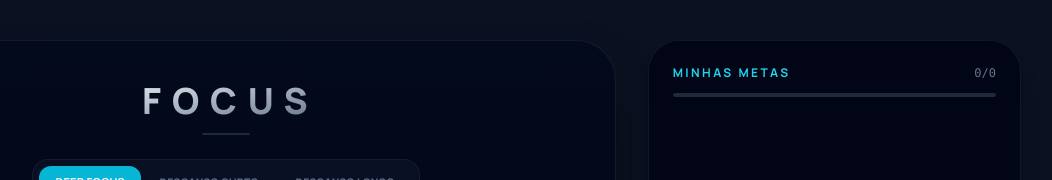
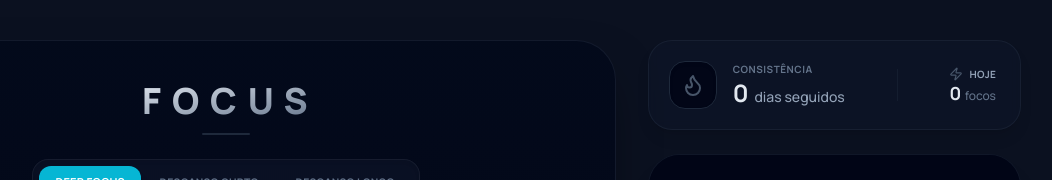
Before and after one commit to lucasemanuelcrc/devfocus, a Next.js app in the folder focus/: page / in a window 1280 px wide. Shown: the top 180 px of the page, without its empty margins (211-1263 px from the left). Built offline with nearby package versions, Linux system fonts and the light colour scheme.

Commit message:
card de consistencia

```diff
--- a/focus/package.json
+++ b/focus/package.json
@@ -8,6 +8,7 @@
     "start": "next start"
   },
   "dependencies": {
+    "lucide-react": "^0.562.0",
     "next": "16.1.1",
     "react": "19.2.3",
     "react-dom": "19.2.3"
--- a/focus/src/app/page.tsx
+++ b/focus/src/app/page.tsx
@@ -1,17 +1,15 @@
 import TimerCard from '@/components/TimerCard';
 import GoalsCard from '@/components/GoalsCard';
 import SoundsCard from '@/components/SoundsCard';
+import StreakCard from '@/components/StreakCard'; // <--- Importe aqui
 
 export default function Home() {
   return (
-    // Fundo atualizado para Navy Profundo (focus-base)
-    // selection:bg-brand-primary personaliza a cor de seleção de texto
     <main className="min-h-screen bg-focus-base text-slate-200 p-6 md:p-8 lg:px-12 lg:py-10 font-sans selection:bg-brand-primary/30 flex items-center justify-center">
 
-      {/* Container Centralizado com Max-Width controlado para telas ultrawide */}
       <div className="w-full max-w-[1400px] h-full lg:h-[800px] grid grid-cols-1 lg:grid-cols-12 gap-6 lg:gap-8 items-stretch mx-auto">
 
-        {/* Área Principal: Timer (Ocupa a maior parte da tela) */}
+        {/* Área Principal: Timer */}
         <section className="lg:col-span-8 h-[500px] lg:h-full relative z-10 flex flex-col">
           <div className="flex-1 w-full h-full">
             <TimerCard />
@@ -21,12 +19,17 @@ export default function Home() {
         {/* Sidebar: Ferramentas Secundárias */}
         <aside className="lg:col-span-4 flex flex-col gap-6 h-full min-h-0 relative z-10">
 
-          {/* Bloco de Metas: Flex-1 + min-h-0 força o scroll a acontecer DENTRO deste bloco */}
+          {/* NOVO: Streak Card (Topo da Sidebar) */}
+          <div className="shrink-0 w-full">
+            <StreakCard />
+          </div>
+
+          {/* Bloco de Metas */}
           <div className="flex-1 min-h-0 w-full">
             <GoalsCard />
           </div>
 
-          {/* Bloco de Sons: Altura ajustável ao conteúdo */}
+          {/* Bloco de Sons */}
           <div className="shrink-0 w-full h-auto">
             <SoundsCard />
           </div>
--- /dev/null
+++ b/focus/src/components/StreakCard.tsx
@@ -0,0 +1,59 @@
+'use client';
+
+import { Flame, Zap } from 'lucide-react';
+import { useFocusStats } from '@/hooks/useFocusStats';
+
+export default function StreakCard() {
+  // Conecta com a lógica real via Hook
+  const { streak, sessionsToday } = useFocusStats();
+
+  return (
+    <div className="w-full bg-slate-900/50 border border-slate-800/60 rounded-3xl p-5 flex items-center justify-between shadow-lg backdrop-blur-sm group hover:border-slate-700/80 transition-all duration-300">
+
+      {/* Lado Esquerdo: Streak (Consistência) */}
+      <div className="flex items-center gap-4">
+        <div className="w-12 h-12 rounded-2xl bg-slate-950 border border-slate-800 flex items-center justify-center group-hover:scale-105 transition-transform duration-300 shadow-inner relative overflow-hidden">
+          <div className={`absolute inset-0 bg-cyan-500/10 transition-opacity duration-300 ${streak > 0 ? 'opacity-100' : 'opacity-0'}`} />
+          <Flame
+            className={`w-6 h-6 transition-all duration-500 ${
+              streak > 0
+                ? 'text-cyan-400 fill-cyan-400/20 drop-shadow-[0_0_8px_rgba(34,211,238,0.5)] animate-pulse'
+                : 'text-slate-600'
+            }`}
+          />
+        </div>
+
+        <div className="flex flex-col">
+          <span className="text-[10px] font-bold tracking-wider text-slate-500 uppercase">
+            Consistência
+          </span>
+          <div className="flex items-baseline gap-1.5">
+            <span className="text-2xl font-bold text-slate-200">
+              {streak}
+            </span>
+            <span className="text-sm font-medium text-slate-400">
+              dias seguidos
+            </span>
+          </div>
+        </div>
+      </div>
+
+      {/* Divisor Vertical */}
+      <div className="h-8 w-px bg-slate-800/50 mx-2" />
+
+      {/* Lado Direito: Sessões Hoje */}
+      <div className="flex flex-col items-end pr-1">
+        <div className="flex items-center gap-1.5 mb-0.5">
+          <Zap className={`w-3.5 h-3.5 ${sessionsToday > 0 ? 'text-emerald-400' : 'text-slate-600'}`} />
+          <span className="text-[10px] font-bold text-slate-400 uppercase tracking-wide">
+            Hoje
+          </span>
+        </div>
+        <span className="text-lg font-bold text-slate-200 tabular-nums leading-none">
+          {sessionsToday} <span className="text-xs font-medium text-slate-500">focos</span>
+        </span>
+      </div>
+
+    </div>
+  );
+}
--- a/focus/src/components/TimerCard.tsx
+++ b/focus/src/components/TimerCard.tsx
@@ -1,6 +1,7 @@
 'use client';
 
 import { useState, useEffect } from 'react';
+import { useFocusStats } from '@/hooks/useFocusStats';
 
 // Tipos e Configurações
 type TimerMode = 'focus' | 'shortBreak' | 'longBreak';
@@ -30,6 +31,9 @@ export default function TimerCard() {
 
   // --- ESTADO VISUAL ---
   const [quote, setQuote] = useState(QUOTES[0]);
+
+  // --- HOOK DE ESTATÍSTICAS (NOVO) ---
+  const { registerSession } = useFocusStats();
 
   // --- PERSISTÊNCIA (Core mantido) ---
   useEffect(() => {
@@ -90,18 +94,28 @@ export default function TimerCard() {
     },
   }[mode];
 
-  // --- EFEITOS DE TIMER ---
+  // --- EFEITOS DE TIMER (ATUALIZADO) ---
   useEffect(() => {
     let interval: NodeJS.Timeout;
+
     if (isRunning && timeLeft > 0) {
       interval = setInterval(() => {
         setTimeLeft((prev) => prev - 1);
       }, 1000);
-    } else if (timeLeft === 0) {
+    } else if (timeLeft === 0 && isRunning) {
+      // O Timer acabou naturalmente agora
       setIsRunning(false);
+
+      // Só registra estatística se for uma sessão de Foco
+      if (mode === 'focus') {
+        registerSession();
+      }
+
+      // Aqui você pode adicionar lógica de som futuramente (playAlarm)
     }
+
     return () => clearInterval(interval);
-  }, [isRunning, timeLeft]);
+  }, [isRunning, timeLeft, mode, registerSession]);
 
   useEffect(() => {
     const minutes = Math.floor(timeLeft / 60);
@@ -226,7 +240,7 @@ export default function TimerCard() {
         </div>
       </div>
 
-      {/* ALTERAÇÃO AQUI: Frase Motivacional reposicionada abaixo do timer */}
+      {/* Frase Motivacional */}
       <div className={`
         z-10 mt-2 mb-4 w-full px-8 text-center shrink-0
         transition-all duration-1000 ease-in-out
--- /dev/null
+++ b/focus/src/hooks/useFocusStats.ts
@@ -0,0 +1,108 @@
+'use client';
+
+import { useState, useEffect } from 'react';
+
+// Chave do LocalStorage
+const STORAGE_KEY = 'focus_stats_data';
+
+interface FocusStats {
+  streak: number;
+  sessionsToday: number;
+  lastSessionDate: string | null;
+}
+
+export function useFocusStats() {
+  const [stats, setStats] = useState<FocusStats>({
+    streak: 0,
+    sessionsToday: 0,
+    lastSessionDate: null,
+  });
+
+  // Carregar dados ao iniciar
+  useEffect(() => {
+    const loadStats = () => {
+      const saved = localStorage.getItem(STORAGE_KEY);
+      if (saved) {
+        const parsed: FocusStats = JSON.parse(saved);
+        checkDailyReset(parsed);
+      }
+    };
+
+    loadStats();
+
+    // Ouvir mudanças de outras abas/janelas para manter sincronizado
+    window.addEventListener('storage', loadStats);
+    // Ouvir evento customizado para atualização instantânea na mesma aba
+    window.addEventListener('focus-session-completed', loadStats);
+
+    return () => {
+      window.removeEventListener('storage', loadStats);
+      window.removeEventListener('focus-session-completed', loadStats);
+    };
+  }, []);
+
+  // Verifica se o dia mudou para resetar o contador diário
+  const checkDailyReset = (currentStats: FocusStats) => {
+    const today = new Date().toISOString().split('T')[0];
+
+    // Se a última data salva não for hoje, reseta sessionsToday
+    if (currentStats.lastSessionDate !== today) {
+      // Mas cuidado: não resetamos o streak aqui, apenas ao completar uma sessão validamos o streak
+      setStats({
+        ...currentStats,
+        sessionsToday: 0, // Novo dia, zero sessões
+      });
+    } else {
+      setStats(currentStats);
+    }
+  };
+
+  // Função para registrar uma nova sessão completada
+  const registerSession = () => {
+    const today = new Date().toISOString().split('T')[0];
+    const lastDate = stats.lastSessionDate;
+
+    let newStreak = stats.streak;
+
+    if (lastDate === today) {
+      // Já fez hoje, mantém o streak
+      newStreak = stats.streak;
+    } else if (lastDate) {
+      const yesterday = new Date();
+      yesterday.setDate(yesterday.getDate() - 1);
+      const yesterdayString = yesterday.toISOString().split('T')[0];
+
+      if (lastDate === yesterdayString) {
+        // Fez ontem, aumenta streak
+        newStreak += 1;
+      } else {
+        // Quebrou a sequência (não fez ontem), reseta para 1 (hoje)
+        newStreak = 1;
+      }
+    } else {
+      // Primeira vez de sempre
+      newStreak = 1;
+    }
+
+    // Se sessionsToday estava desatualizado (virada de dia), usa 0, senão usa o atual
+    const currentSessions = stats.lastSessionDate === today ? stats.sessionsToday : 0;
+
+    const newStats: FocusStats = {
+      streak: newStreak,
+      sessionsToday: currentSessions + 1,
+      lastSessionDate: today,
+    };
+
+    setStats(newStats);
+    localStorage.setItem(STORAGE_KEY, JSON.stringify(newStats));
+
+    // Dispara evento para atualizar outros componentes imediatamente
+    window.dispatchEvent(new Event('focus-session-completed'));
+  };
+
+  return {
+    streak: stats.streak,
+    sessionsToday: stats.sessionsToday,
+    registerSession,
+  };
+}
```
Also changed, not shown: 1 other file (tests, documents, lock files or other folders).
